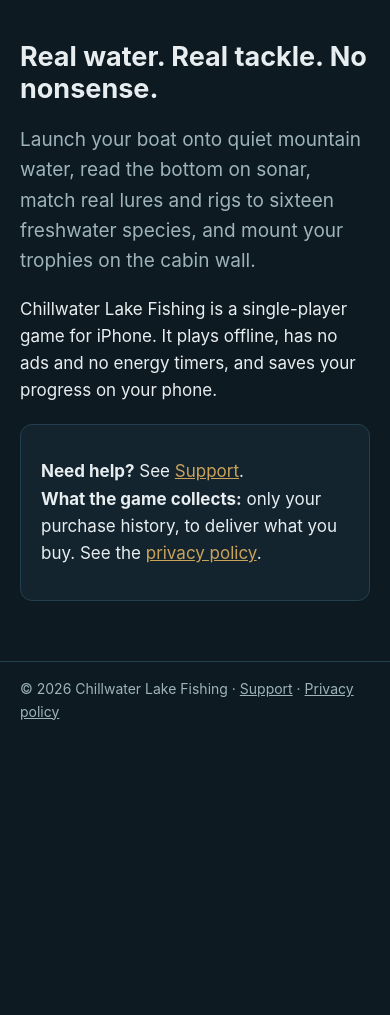
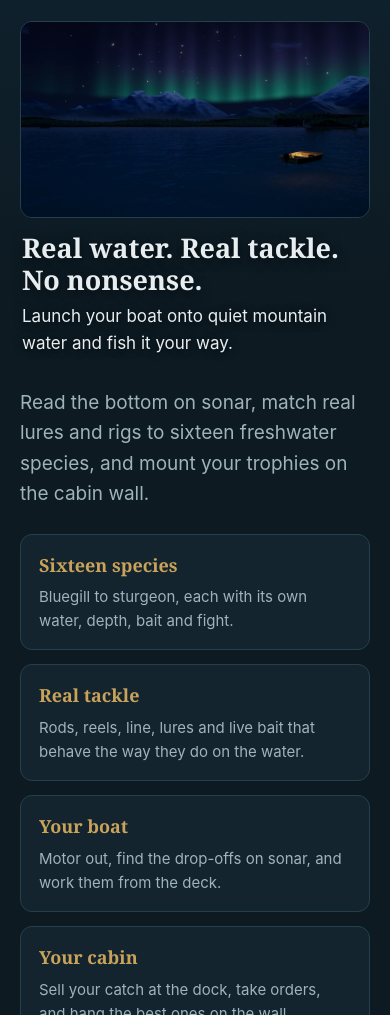
Before and after one commit to Buggyboi139/chillwater, a plain HTML site: page index.html in a window 390 px wide. Shown: the part 125-1140 px from the top of the page. Before the commit the page ends 880 px from the top, so only its background shows below. Drawn offline with Linux system fonts and the light colour scheme.

Commit message:
Publish site from lake-angler 42d9582

```diff
--- a/index.html
+++ b/index.html
@@ -4,23 +4,38 @@
 <meta charset="utf-8">
 <meta name="viewport" content="width=device-width, initial-scale=1">
 <title>Chillwater Lake Fishing</title>
-<meta name="description" content="A realistic, offline lake fishing game for iPhone: a boat, real tackle and sixteen freshwater species on quiet mountain water.">
+<meta name="description" content="A realistic, offline lake fishing game for iPhone and Android: a boat, real tackle and sixteen freshwater species on quiet mountain water.">
+<meta property="og:title" content="Chillwater Lake Fishing">
+<meta property="og:description" content="Real water. Real tackle. A quiet mountain lake to fish, offline.">
+<meta property="og:image" content="https://chillwaterfishing.com/hero.webp">
 <link rel="icon" href="icon.png">
 <link rel="stylesheet" href="style.css">
 </head>
-<body>
+<body class="home-page">
 <header>
   <img src="icon.png" alt="">
   <a class="home" href="./">Chillwater Lake Fishing</a>
   <nav><a href="support.html">Support</a><a href="privacy.html">Privacy</a></nav>
 </header>
+<section class="hero">
+  <img src="hero.webp" alt="A boat on a still mountain lake under the northern lights">
+  <div class="hero-text">
+    <h1>Real water. Real tackle. No nonsense.</h1>
+    <p>Launch your boat onto quiet mountain water and fish it your way.</p>
+  </div>
+</section>
 <main>
-  <h1>Real water. Real tackle. No nonsense.</h1>
-  <p class="lead">Launch your boat onto quiet mountain water, read the bottom on sonar, match real lures and rigs to sixteen freshwater species, and mount your trophies on the cabin wall.</p>
-  <p>Chillwater Lake Fishing is a single-player game for iPhone. It plays offline, has no ads and no energy timers, and saves your progress on your phone.</p>
+  <p class="lead">Read the bottom on sonar, match real lures and rigs to sixteen freshwater species, and mount your trophies on the cabin wall.</p>
+  <div class="features">
+    <div class="feature"><h3>Sixteen species</h3><p>Bluegill to sturgeon, each with its own water, depth, bait and fight.</p></div>
+    <div class="feature"><h3>Real tackle</h3><p>Rods, reels, line, lures and live bait that behave the way they do on the water.</p></div>
+    <div class="feature"><h3>Your boat</h3><p>Motor out, find the drop-offs on sonar, and work them from the deck.</p></div>
+    <div class="feature"><h3>Your cabin</h3><p>Sell your catch at the dock, take orders, and hang the best ones on the wall.</p></div>
+  </div>
+  <p>Chillwater Lake Fishing is a single-player game for iPhone and Android. It plays offline, has no ads and no energy timers, and saves your progress on your phone.</p>
   <div class="card">
     <p><strong>Need help?</strong> See <a href="support.html">Support</a>.<br>
-    <strong>What the game collects:</strong> only your purchase history, to deliver what you buy. See the <a href="privacy.html">privacy policy</a>.</p>
+    <strong>Your privacy:</strong> no account, no ads, no tracking. The game sends only your purchase history and anonymous gameplay events. See the <a href="privacy.html">privacy policy</a>.</p>
   </div>
 </main>
 <footer>© 2026 Chillwater Lake Fishing · <a href="support.html">Support</a> · <a href="privacy.html">Privacy policy</a></footer>
--- a/style.css
+++ b/style.css
@@ -21,3 +21,22 @@ ul { padding-left: 22px; }
 footer { border-top: 1px solid var(--line); padding-top: 16px; padding-bottom: 32px; color: var(--dim); font-size: 14px; }
 footer a { color: var(--dim); }
 @media (max-width: 520px) { header { flex-wrap: wrap; } nav { margin-left: 0; width: 100%; } h1 { font-size: 27px; } }
+
+/* Home page and a little more polish (2026-11-23). */
+body { background: linear-gradient(180deg, #0f2330 0, var(--bg) 420px); }
+h1, h2, h3, header a.home { font-family: Georgia, "Iowan Old Style", "Palatino Linotype", serif; }
+h3 { font-size: 18px; margin: 0 0 6px; color: var(--brass); }
+.hero { position: relative; max-width: 1000px; margin: 16px auto 0; padding: 0 20px; }
+.hero img { display: block; width: 100%; aspect-ratio: 16 / 9; object-fit: cover; border-radius: 16px; border: 1px solid var(--line); }
+.hero-text { position: absolute; left: 20px; right: 20px; bottom: 0; padding: 28px 32px; border-radius: 0 0 16px 16px; background: linear-gradient(0deg, rgba(8, 18, 24, 0.88), rgba(8, 18, 24, 0)); }
+.hero-text h1 { margin: 0 0 6px; text-shadow: 0 2px 12px rgba(0, 0, 0, 0.6); }
+.hero-text p { margin: 0; color: var(--ink); text-shadow: 0 1px 8px rgba(0, 0, 0, 0.7); }
+.features { display: grid; grid-template-columns: repeat(2, 1fr); gap: 14px; margin: 24px 0; }
+.feature { background: var(--panel); border: 1px solid var(--line); border-radius: 12px; padding: 16px 18px; }
+.feature p { margin: 0; color: var(--dim); font-size: 15px; }
+main h1 { border-bottom: 1px solid var(--line); padding-bottom: 10px; }
+@media (max-width: 620px) {
+  .features { grid-template-columns: 1fr; }
+  .hero-text { position: static; padding: 14px 2px 0; background: none; }
+  .hero img { border-radius: 12px; }
+}
```
Also changed, not shown: support.html (+7 -7 lines), hero.webp (added), 1 other file.
